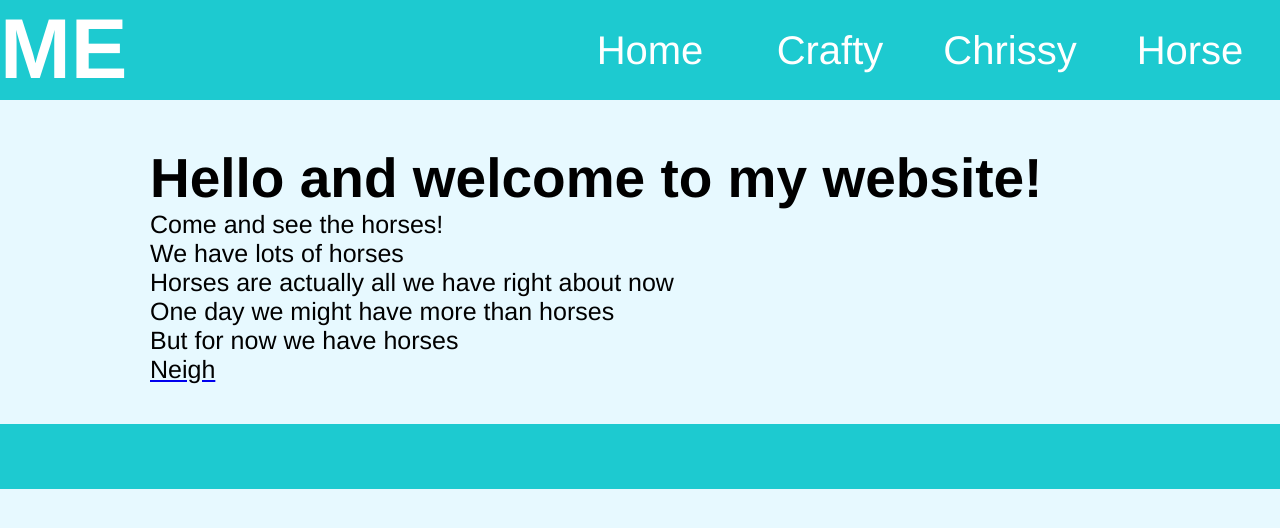
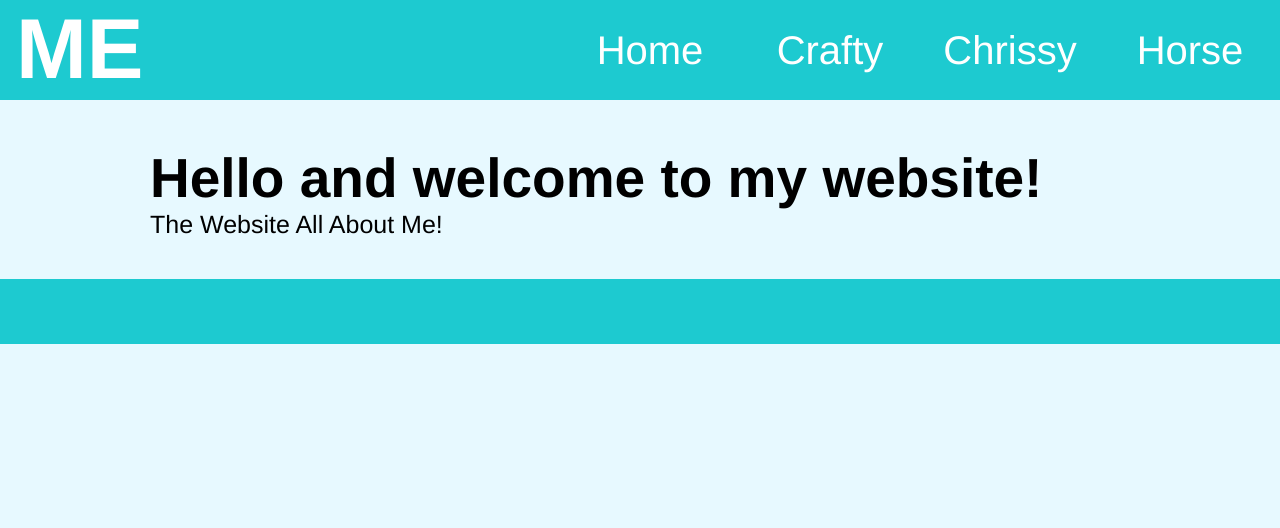
Before and after one commit to Christian-Irvine/svelte_2023_webdev1, a SvelteKit app: page / in a window 1280 px wide. Shown: the top 528 px of the page. Built offline with nearby package versions, Linux system fonts and the light colour scheme.

Commit message:
some font scaling and craftymcfish info

```diff
--- a/src/routes/+page.svelte
+++ b/src/routes/+page.svelte
@@ -1,8 +1,3 @@
 <h2>Hello and welcome to my website!</h2>
 
-<p>Come and see the horses!</p>
-<p>We have lots of horses</p>
-<p>Horses are actually all we have right about now</p>
-<p>One day we might have more than horses</p>
-<p>But for now we have horses</p>
-<a href="https://www.horse.com" target="_blank"><p>Neigh</p></a>
+<p>The Website All About Me!</p>
--- a/static/css/main.css
+++ b/static/css/main.css
@@ -19,6 +19,10 @@
 
     .youtube {
         aspect-ratio: 16 / 9;
+    }
+
+    .title {
+        margin-left: 16px;
     }
 
     h1 {
@@ -88,7 +92,7 @@
         background-color: rgb(29, 202, 208);
         color: white;
         font-family: "Bahnschrift", Helvetica, sans-serif;
-        font-size: 40px;
+        font-size: 2.5rem;
         border: 0;
         height: 100px;
         width: 180px;
@@ -98,3 +102,7 @@
         background-color: rgb(56, 143, 146);
         border: 0;
     }
+
+    button:hover{
+        cursor: pointer;
+    }
```
Also changed, not shown: src/routes/craftymcfish/+page.svelte (+10 -1 lines).
